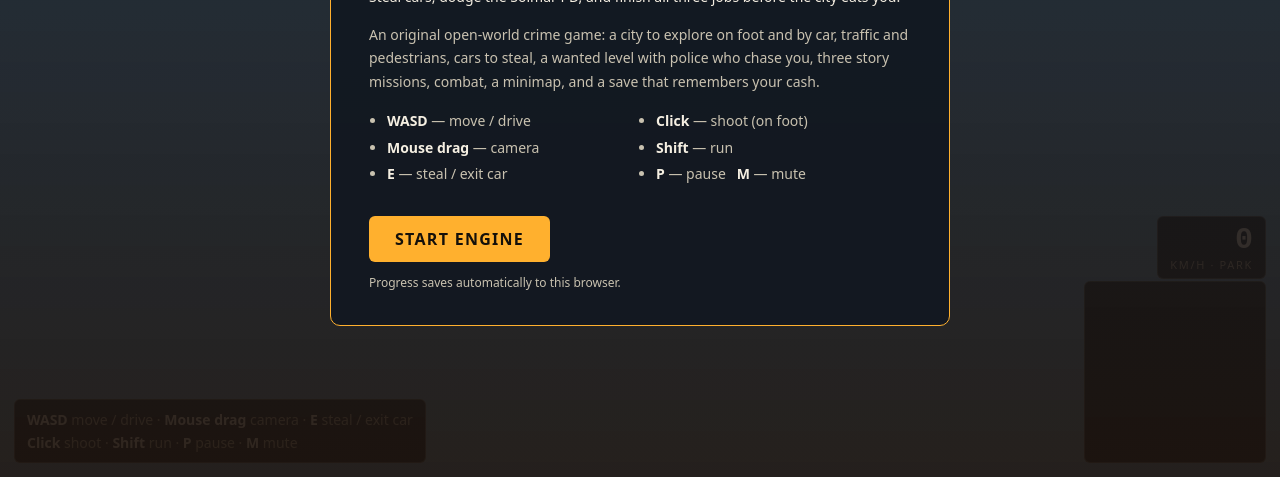
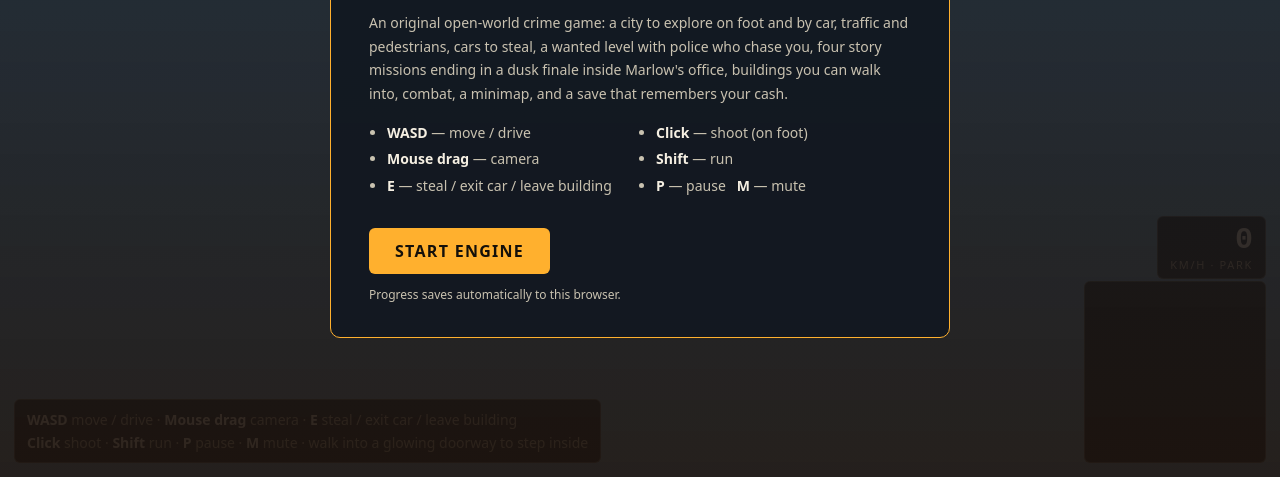
Before and after one commit to Zikri167/makefun-gta6-01, a plain HTML site: page game/index.html in a window 1280 px wide. Shown: the part 323-800 px from the top of the page. Drawn offline with nearby package versions, Linux system fonts and the light colour scheme.

Commit message:
Solmar Heat v3: SUNDOWN finale, enterable interiors, dusk, mission-point fix

```diff
--- a/game/index.html
+++ b/game/index.html
@@ -3,6 +3,7 @@
 <head>
 <meta charset="utf-8">
 <meta name="viewport" content="width=device-width, initial-scale=1">
+<link rel="icon" href="data:,">
 <title>Solmar Heat — Open-World Crime</title>
 <style>
   :root {
@@ -82,7 +83,7 @@
   </div>
   <div id="minimap-wrap" class="panel"><canvas id="minimap" width="336" height="336"></canvas></div>
   <div id="speed" class="panel"><span id="speed-num">0</span><div id="speed-unit">KM/H · <span id="gear">PARK</span></div></div>
-  <div id="hint" class="panel"><b>WASD</b> move / drive · <b>Mouse drag</b> camera · <b>E</b> steal / exit car<br><b>Click</b> shoot · <b>Shift</b> run · <b>P</b> pause · <b>M</b> mute</div>
+  <div id="hint" class="panel"><b>WASD</b> move / drive · <b>Mouse drag</b> camera · <b>E</b> steal / exit car / leave building<br><b>Click</b> shoot · <b>Shift</b> run · <b>P</b> pause · <b>M</b> mute · walk into a glowing doorway to step inside</div>
   <div id="feed"></div>
   <div id="crosshair"></div>
   <div id="banner" hidden><div><div id="banner-title"></div><div id="banner-sub"></div></div></div>
@@ -93,14 +94,15 @@
     <h1>SOLMAR <span>HEAT</span></h1>
     <p class="story">Solmar Bay. Sun, salt, and bad decisions. Dana Vega owes loan shark Marlow
     $2,000 by sundown — and the only way to pay is to run jobs for Ilsa at the harbor.
-    Steal cars, dodge the Solmar PD, and finish all three jobs before the city eats you.</p>
+    Steal cars, dodge the Solmar PD, and finish all four jobs before the city eats you.</p>
     <p>An original open-world crime game: a city to explore on foot and by car, traffic and
-    pedestrians, cars to steal, a wanted level with police who chase you, three story missions,
-    combat, a minimap, and a save that remembers your cash.</p>
+    pedestrians, cars to steal, a wanted level with police who chase you, four story missions
+    ending in a dusk finale inside Marlow's office, buildings you can walk into, combat,
+    a minimap, and a save that remembers your cash.</p>
     <ul class="keys">
       <li><b>WASD</b> — move / drive</li>
       <li><b>Mouse drag</b> — camera</li>
-      <li><b>E</b> — steal / exit car</li>
+      <li><b>E</b> — steal / exit car / leave building</li>
       <li><b>Click</b> — shoot (on foot)</li>
       <li><b>Shift</b> — run</li>
       <li><b>P</b> — pause &nbsp; <b>M</b> — mute</li>
```
